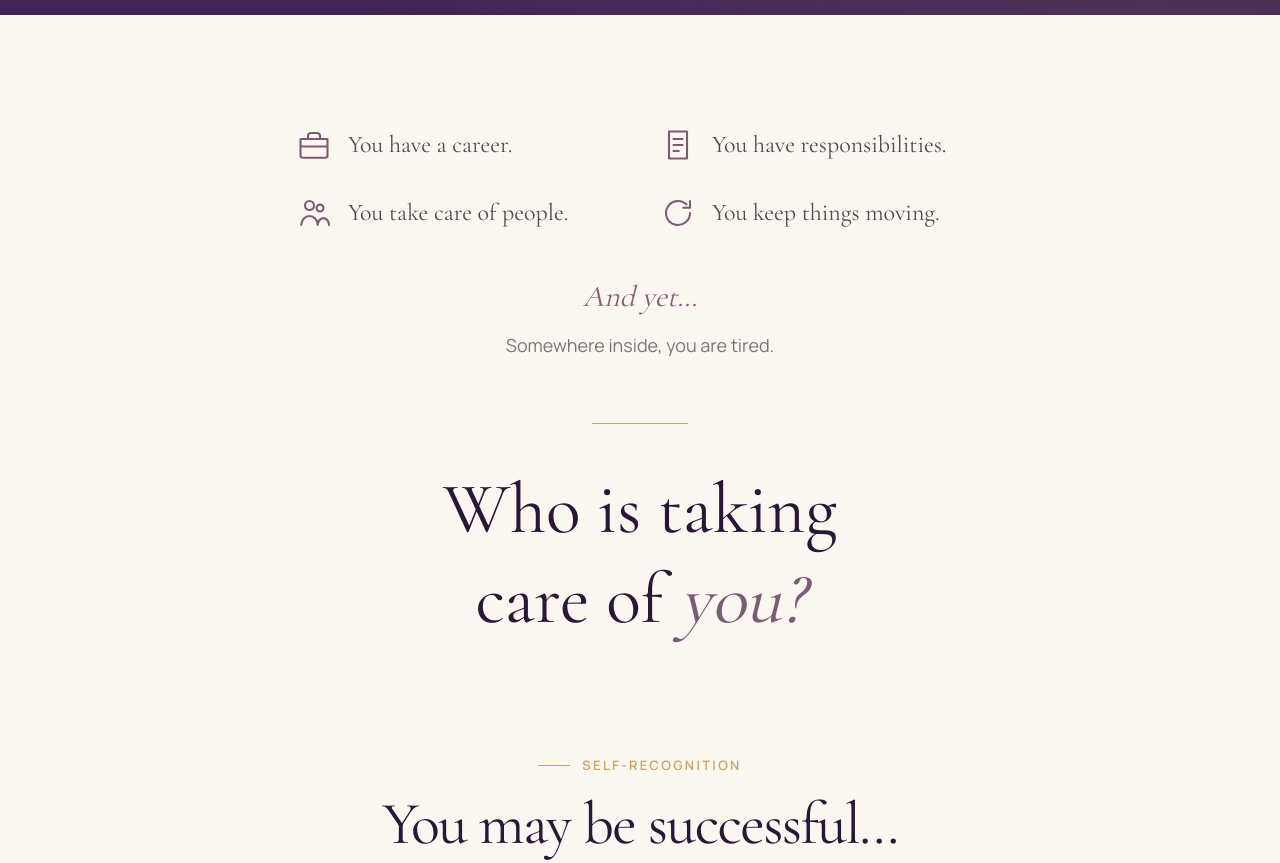
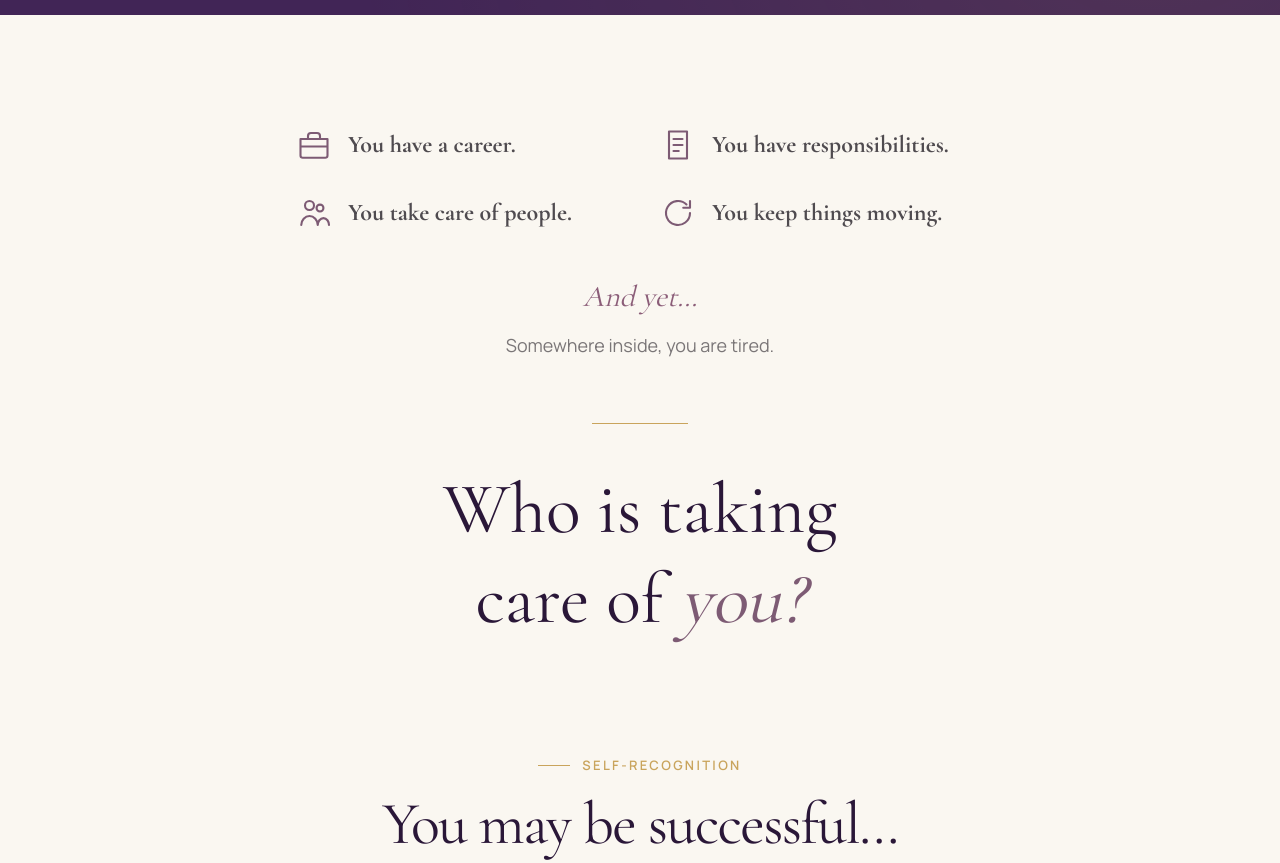
Before and after one commit to srishtipatkar/sacred-shift, a Next.js app: page / in a window 1280 px wide. Shown: the part 860-1723 px from the top of the page. Built offline with nearby package versions, Linux system fonts and the light colour scheme.

Commit message:
Make EmotionalHook text bold

```diff
--- a/src/components/EmotionalHook.tsx
+++ b/src/components/EmotionalHook.tsx
@@ -47,7 +47,7 @@ export default function EmotionalHook() {
               >
                 {item.icon}
               </svg>
-              <p className="font-display text-xl text-charcoal/80 md:text-2xl">{item.text}</p>
+              <p className="font-display font-bold text-xl text-charcoal/80 md:text-2xl">{item.text}</p>
             </motion.div>
           ))}
         </motion.div>
```
